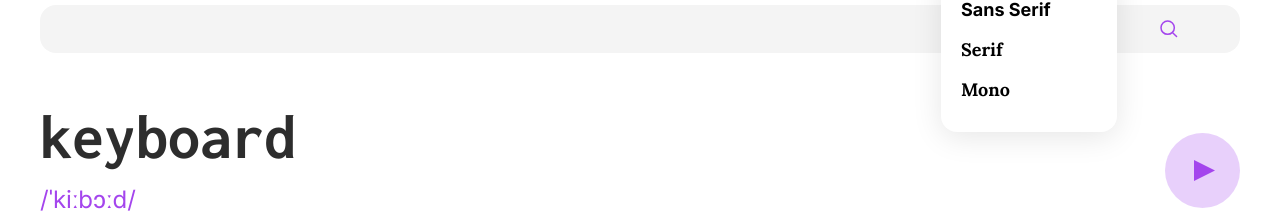
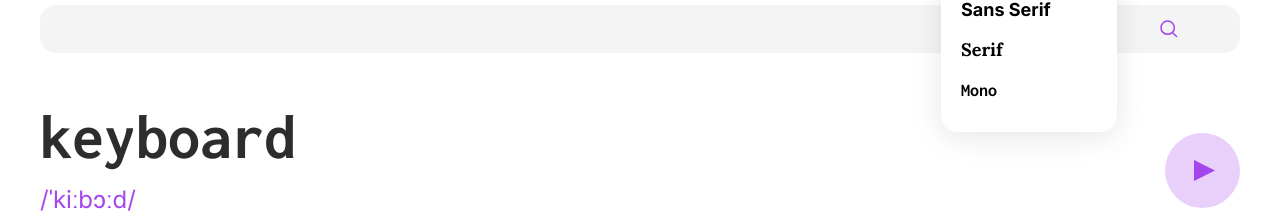
Before and after one commit to defydef/dictionary-web-app, a React (Vite) app: page / in a window 1280 px wide. Both pictures are taken after a click on the element "Mono". Shown: the part 121-334 px from the top of the page. Built offline with nearby package versions, Linux system fonts and the light colour scheme.

Commit message:
Change font family based on selected font

```diff
--- a/src/App.jsx
+++ b/src/App.jsx
@@ -9,9 +9,15 @@ import Word from "./ui/Word";
 
 function App() {
   const [darkMode, setDarkMode] = useState(false);
+  const [fontFamily, setFontFamily] = useState("font-[Inconsolata]");
   return (
-    <Container darkMode={darkMode}>
-      <Navbar onToggleDarkMode={setDarkMode} darkMode={darkMode} />
+    <Container darkMode={darkMode} fontFamily={fontFamily}>
+      <Navbar
+        onToggleDarkMode={setDarkMode}
+        darkMode={darkMode}
+        onSelectFontFamily={setFontFamily}
+        fontFamily={fontFamily}
+      />
       <SearchInput darkMode={darkMode} />
       <Word darkMode={darkMode} />
       <Definition type="noun" darkMode={darkMode} />
--- a/src/ui/Container.jsx
+++ b/src/ui/Container.jsx
@@ -1,7 +1,7 @@
-function Container({ children, darkMode }) {
+function Container({ children, darkMode, fontFamily }) {
   return (
     <div
-      className={`p-6 sm:px-10 sm:pt-12 pb-12 flex flex-col gap-6 sm:gap-10 justify-center font-[Inconsolata] font-bold text-base ${
+      className={`p-6 sm:px-10 sm:pt-12 pb-12 flex flex-col gap-6 sm:gap-10 justify-center ${fontFamily} font-bold text-base ${
         darkMode ? "bg-[var(--dark-bg)] text-white" : ""
       }`}
     >
--- a/src/ui/FontMenu.jsx
+++ b/src/ui/FontMenu.jsx
@@ -1,15 +1,21 @@
 import { useState } from "react";
 
-function FontMenu({ darkMode }) {
+function FontMenu({ darkMode, onSelectFontFamily, fontFamily }) {
   const menuListStyle = "cursor-pointer hover:text-[var(--purple)]";
   const [showFontMenu, setShowFontMenu] = useState(false);
+  const selectedFont =
+    fontFamily === "font-[Inter]"
+      ? "Sans Serif"
+      : fontFamily === "font-[Lora]"
+      ? "Serif"
+      : "Mono";
   return (
     <>
       <div
         className="text-[0.875rem] sm:text-[1.125rem] font-bold leading-6"
         onClick={() => setShowFontMenu(!showFontMenu)}
       >
-        Mono
+        {selectedFont.split("]")}
         <div
           className={`${showFontMenu ? "block" : "hidden"} ${
             darkMode
@@ -18,13 +24,13 @@ function FontMenu({ darkMode }) {
           } fixed w-[8rem] sm:w-[11rem] h-[9rem] sm:h-[10rem] top-[calc(1.5rem+38px)] sm:top-[calc(3rem+45px)] -ml-16 sm:-ml-24 rounded-2xl pt-6 px-5 flex flex-col gap-3 cursor-pointer sm:text-lg z-20`}
         >
           <div className={`font-[Inter] ${menuListStyle}`}>
-            <p onClick={() => console.log("test")}>Sans Serif</p>
+            <p onClick={() => onSelectFontFamily("font-[Inter]")}>Sans Serif</p>
           </div>
           <div className={`font-[Lora] ${menuListStyle}`}>
-            <p>Serif</p>
+            <p onClick={() => onSelectFontFamily("font-[Lora]")}>Serif</p>
           </div>
-          <div className={`font-[Lora] ${menuListStyle}`}>
-            <p>Mono</p>
+          <div className={`font-[Inconsolata] ${menuListStyle}`}>
+            <p onClick={() => onSelectFontFamily("font-[Inconsolata]")}>Mono</p>
           </div>
           {/* <li className={`hover:text-[var(--purple)]`}>Mono</li> */}
         </div>
--- a/src/ui/Navbar.jsx
+++ b/src/ui/Navbar.jsx
@@ -1,6 +1,11 @@
 import FontMenu from "./FontMenu";
 
-function Navbar({ darkMode, onToggleDarkMode }) {
+function Navbar({
+  darkMode,
+  onToggleDarkMode,
+  onSelectFontFamily,
+  fontFamily,
+}) {
   function toggleDarkMode() {
     onToggleDarkMode(!darkMode);
   }
@@ -11,7 +16,11 @@ function Navbar({ darkMode, onToggleDarkMode }) {
           <img src="./images/logo.svg" alt="Dictionary logo" />
         </li>
         <li className="flex gap-3 sm:gap-5 justify-between items-center">
-          <FontMenu darkMode={darkMode} />
+          <FontMenu
+            darkMode={darkMode}
+            onSelectFontFamily={onSelectFontFamily}
+            fontFamily={fontFamily}
+          />
           <div className="w-[0.0625rem] h-8 bg-[var(--grey)]"></div>
           <label className="switch">
             <input type="checkbox" onChange={toggleDarkMode} />
```
